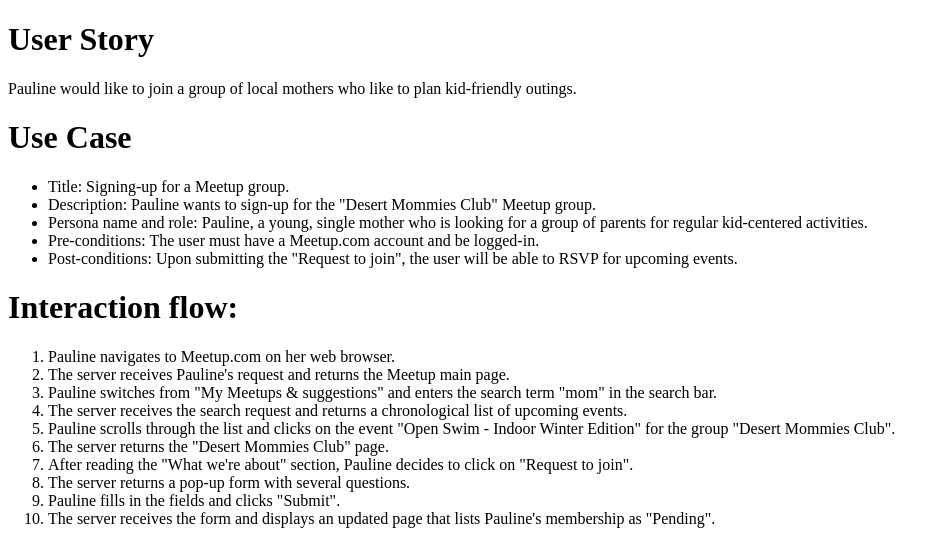
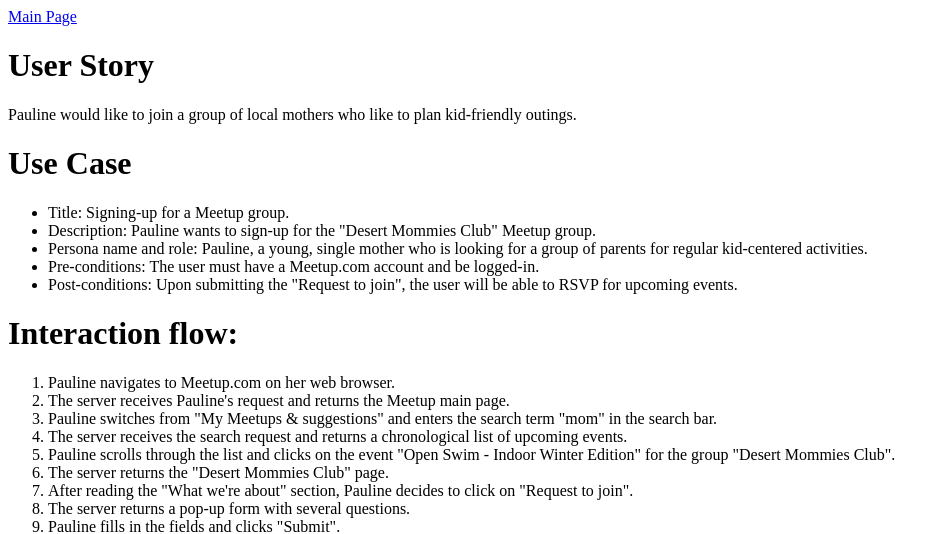
Before and after one commit to HunterCallaway/data-design, a PHP site: page /use-case.php in a window 1280 px wide. Shown: the top 534 px of the page, without its empty margins (0-950 px from the left). Run offline with PHP 8.4, Linux system fonts and the light colour scheme.

Commit message:
Added <a> tags to return to the main index page.

```diff
--- a/epic/pauline-santos.php
+++ b/epic/pauline-santos.php
@@ -5,6 +5,7 @@
 		<title>User Persona: Pauline Santos</title>
 	</head>
 	<body>
+		<a href="index.php">Main Page</a>
 		<h1>User Persona</h1>
 		<img src="pauline-santos.jpg" alt="Picture of user Pauline Santos" height="350" width="450">
 			<ul>
--- a/epic/use-case.php
+++ b/epic/use-case.php
@@ -5,6 +5,7 @@
 		<title>User story, use case, and interaction flow</title>
 	</head>
 	<body>
+		<a href="index.php">Main Page</a>
 		<h1>User Story</h1>
 			<p>Pauline would like to join a group of local mothers who like to plan kid-friendly outings.</p>
 		<h1>Use Case</h1>
```
